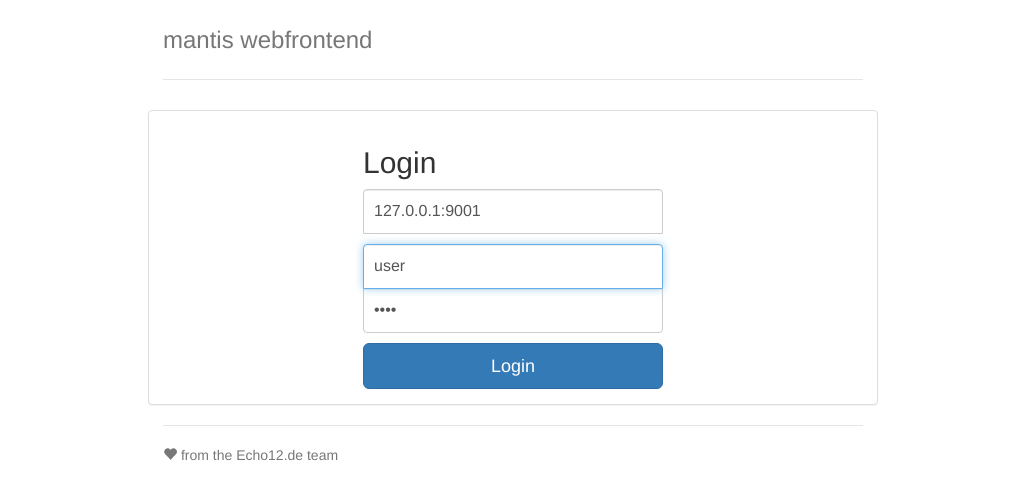
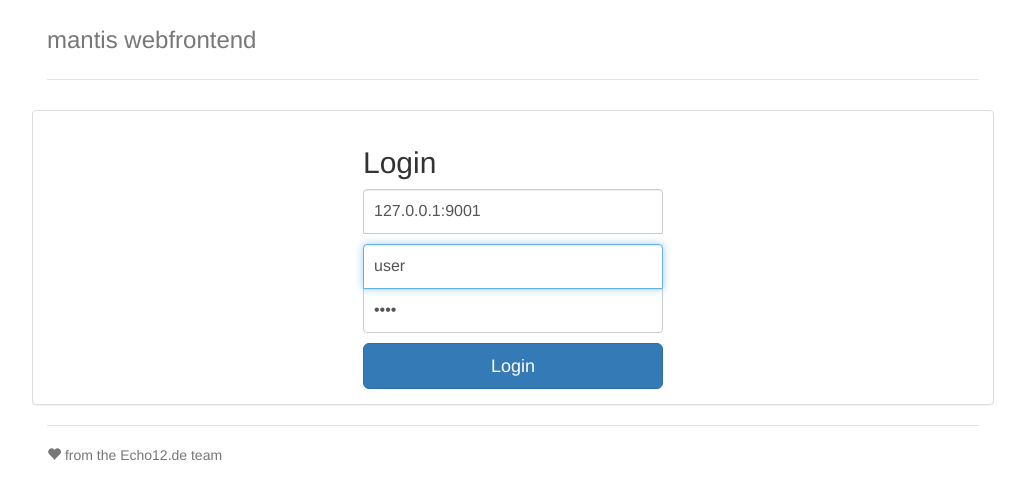
Before and after one commit to blang/mantis-webfrontend, a website: page app/index.html in a window 1280 px wide. Shown: the whole page, without its empty margins (127-1152 px from the left). Drawn offline with nearby package versions, Linux system fonts and the light colour scheme; some packages are replaced by stand-ins of ours; files that its build step writes are made by us from their sources.

Commit message:
Larger container

```diff
--- a/app/styles/main.css
+++ b/app/styles/main.css
@@ -37,6 +37,13 @@ body {
     max-width: 730px;
   }
 }
+
+@media (min-width: 992px) {
+  .container {
+    max-width: 962px;
+  }
+}
+
 .container-narrow > hr {
   margin: 30px 0;
 }
```
